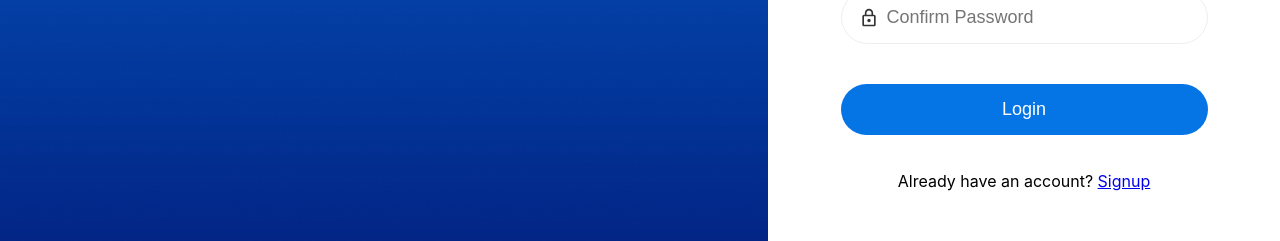
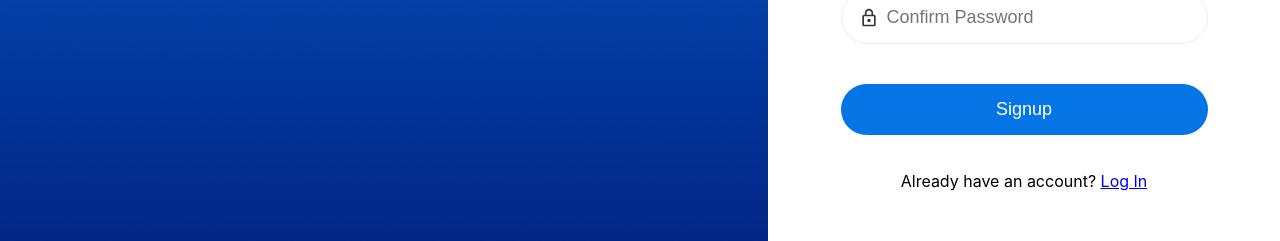
Before and after one commit to Amarpsp10/react-auth-example, a React app: page /signup in a window 1280 px wide. Shown: the part 468-709 px from the top of the page. Built offline with nearby package versions, Linux system fonts and the light colour scheme.

Commit message:
updated button label -2

```diff
--- a/src/pages/Signup.jsx
+++ b/src/pages/Signup.jsx
@@ -78,10 +78,10 @@ export default function Signup() {
                             type='password'
                         /><br/>
                         <Error message={error}/>
-                        <Button loading={loading} variant='primary' type='submit' lable='Login' />
+                        <Button loading={loading} variant='primary' type='submit' lable='Signup' />
                     </form><br/>
                     <div className={classes.links}>
-                        <p>Already have an account? <Link to='/login'>Signup</Link></p>
+                        <p>Already have an account? <Link to='/login'>Log In</Link></p>
                     </div>
                 </div>
             </div>
```
